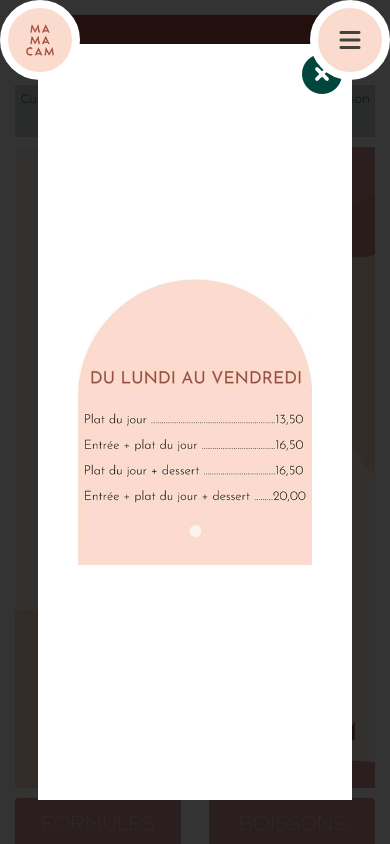
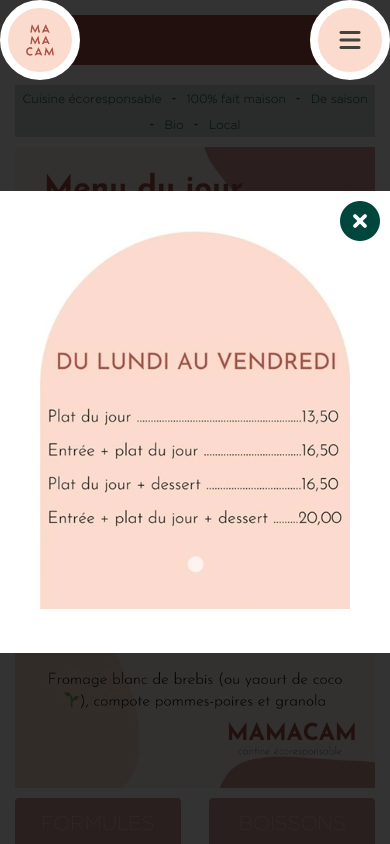
Before and after one commit to DavinaDF/mamacam, a React (Vite) app: page / in a window 390 px wide. Both pictures are taken after a click on the button "FORMULES". Shown: the top 844 px of the page. Built offline with nearby package versions, Linux system fonts and the light colour scheme.

Commit message:
Details ajust

```diff
--- a/src/sass/components/banner.scss
+++ b/src/sass/components/banner.scss
@@ -26,4 +26,7 @@
       font-weight: 300;
     }
   }
+  @media screen and (max-width: 767px) {
+    justify-content: center;
+  }
 }
--- a/src/sass/pages/home.scss
+++ b/src/sass/pages/home.scss
@@ -321,6 +321,16 @@
         }
       }
     }
+    .modal-container {
+      width: auto;
+      height: auto;
+      img {
+        width: 100%;
+        height: 100%;
+        object-fit: contain;
+        margin: auto;
+      }
+    }
   }
   @media screen and (max-width: 600px) {
     width: 100%;
```
